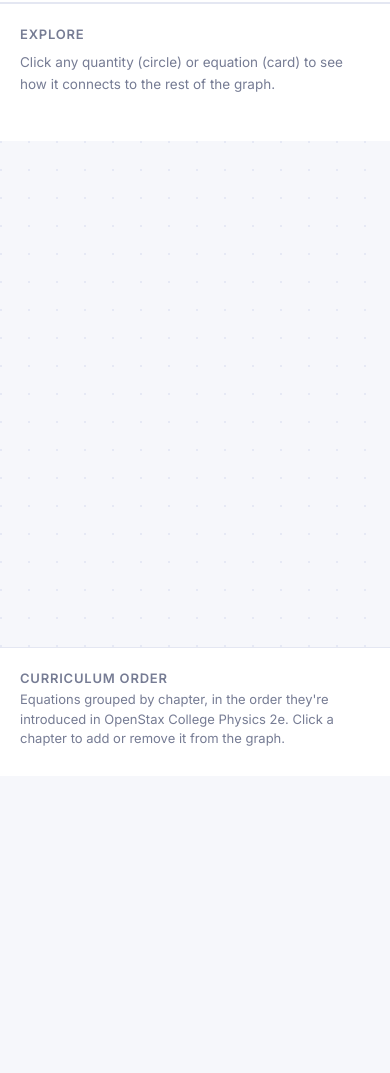
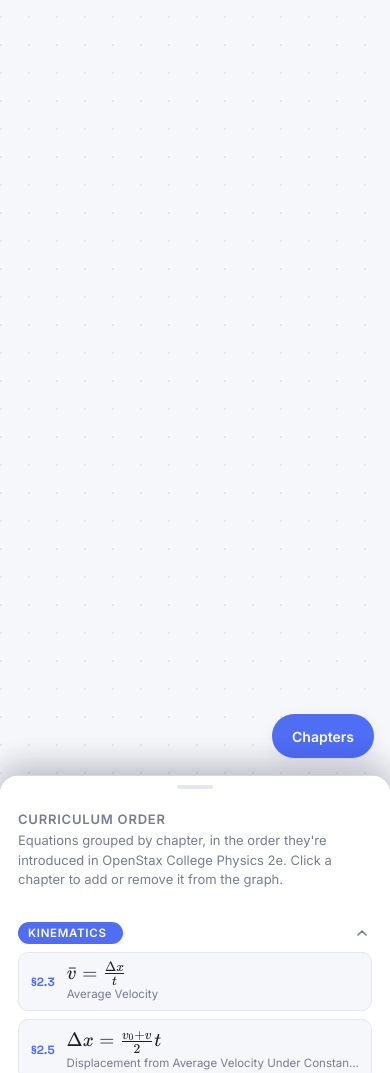
Before and after one commit to AnaCoda/OpenFormulaGraph, a plain HTML site: page explorer/index.html in a window 390 px wide. Shown: the part 68-1141 px from the top of the page. After the commit the page ends 844 px from the top, so only its background shows below. Drawn offline with nearby package versions, Linux system fonts and the light colour scheme; a script that the page names is missing; files whose address does not match are found by name.

Commit message:
Mobile temporary panes

```diff
--- a/explorer/app.js
+++ b/explorer/app.js
@@ -233,6 +233,9 @@ function explorer() {
     activeTopics: new Set(), // curriculum topics currently filtering/clustering the graph
     _userMoved: false, // true once the user has panned/zoomed, which stops the view auto-fitting
     expandedTopics: new Set(), // curriculum topics whose equation list is expanded in the panel
+    sheet: null, // null | 'detail' | 'chapters' mobile bottom panes
+    sheetFull: false, // true = sheet dragged/expanded past its peek height
+    _sheetDrag: null,
     _bundle: null,
     _graphData: null,
     _graph: null,
@@ -361,6 +364,7 @@ function explorer() {
       }
       this._activeIds = active;
       this._refreshHighlight();
+      if (this.isMobileShell()) this.openSheet("detail");
     },
 
     selectEquation(eqid) {
@@ -370,6 +374,7 @@ function explorer() {
       for (const v of Object.values(eq.variables)) active.add(`q:${v.quantity}`);
       this._activeIds = active;
       this._refreshHighlight();
+      if (this.isMobileShell()) this.openSheet("detail");
     },
 
     // Toggles a curriculum topic in/out of the multi-select filter
@@ -580,6 +585,57 @@ function explorer() {
       this.selected = null;
       this._activeIds = null;
       this._refreshHighlight();
+      this.closeSheet();
+    },
+
+    isMobileShell() {
+      return window.matchMedia("(max-width: 1100px)").matches;
+    },
+
+    openSheet(which) {
+      this.sheet = which;
+      this.sheetFull = false;
+    },
+
+    closeSheet() {
+      this.sheet = null;
+      this.sheetFull = false;
+    },
+
+    // Drags the handle on a bottom pane between peek, full, and dismissed
+    startSheetDrag(event) {
+      const sheetEl = event.currentTarget.closest("aside");
+      if (!sheetEl) return;
+      const startY = event.clientY;
+      const rect = sheetEl.getBoundingClientRect();
+      const startTranslate = rect.top - window.innerHeight + rect.height; // current translateY in px (0 = full open)
+      sheetEl.setPointerCapture(event.pointerId);
+      sheetEl.classList.add("dragging");
+
+      const onMove = (e) => {
+        const dy = Math.max(0, startTranslate + (e.clientY - startY));
+        sheetEl.style.setProperty("--sheet-y", `${dy}px`);
+      };
+      const onUp = (e) => {
+        sheetEl.removeEventListener("pointermove", onMove);
+        sheetEl.removeEventListener("pointerup", onUp);
+        sheetEl.classList.remove("dragging");
+        sheetEl.style.removeProperty("--sheet-y");
+
+        const finalTranslate = Math.max(0, startTranslate + (e.clientY - startY));
+        const height = rect.height || 1;
+        const peekTranslate = height * 0.58;
+
+        if (finalTranslate < peekTranslate * 0.5) {
+          this.sheetFull = true;
+        } else if (finalTranslate > peekTranslate * 1.25) {
+          this.closeSheet();
+        } else {
+          this.sheetFull = false;
+        }
+      };
+      sheetEl.addEventListener("pointermove", onMove);
+      sheetEl.addEventListener("pointerup", onUp);
     },
 
     _refreshHighlight() {
--- a/explorer/index.html
+++ b/explorer/index.html
@@ -2,7 +2,7 @@
 <html lang="en">
 <head>
   <meta charset="utf-8" />
-  <meta name="viewport" content="width=device-width, initial-scale=1" />
+  <meta name="viewport" content="width=device-width, initial-scale=1, viewport-fit=cover" />
   <title>OpenFormulaGraph Explorer</title>
 
   <link rel="preconnect" href="https://fonts.googleapis.com" />
@@ -20,8 +20,9 @@
     </div>
   </header>
 
-  <main class="layout">
+  <main class="layout" :class="{ 'sheet-open': sheet, 'sheet-full': sheetFull }" :data-sheet="sheet">
     <aside class="panel panel-body panel-explore">
+        <div class="sheet-handle" @pointerdown="startSheetDrag($event)"><span></span></div>
         <template x-if="!selected">
           <section class="panel-block hint">
             <h2>Explore</h2>
@@ -111,6 +112,7 @@
     <div id="curriculum-resizer" class="panel-resizer" title="Drag to resize"></div>
 
     <aside class="panel panel-body panel-curriculum">
+        <div class="sheet-handle" @pointerdown="startSheetDrag($event)"><span></span></div>
         <section class="panel-block">
           <h2>Curriculum order</h2>
           <p class="curriculum-hint">Equations grouped by chapter, in the order they're introduced in OpenStax College Physics 2e. Click a chapter to add or remove it from the graph.</p>
@@ -156,6 +158,8 @@
           </div>
         </section>
     </aside>
+    <div class="sheet-scrim" :class="{ visible: sheetFull }" @click="closeSheet()"></div>
+    <button class="fab-chapters" x-show="sheet !== 'chapters'" @click="openSheet('chapters')">Chapters</button>
   </main>
 
   <script src="https://cdn.jsdelivr.net/npm/force-graph/dist/force-graph.min.js"></script>
--- a/explorer/style.css
+++ b/explorer/style.css
@@ -20,11 +20,17 @@
 
 html, body {
   margin: 0;
-  height: 100%;
+  height: 100dvh;
   background: var(--bg-0);
   color: var(--text);
   font-family: var(--font-ui);
   overflow: hidden;
+}
+
+body {
+  display: flex;
+  flex-direction: column;
+  position: relative;
 }
 
 .topbar {
@@ -63,7 +69,8 @@ html, body {
 .layout {
   display: grid;
   grid-template-columns: var(--explore-width, 320px) 6px 1fr 6px var(--curriculum-width, 380px);
-  height: calc(100% - 62px);
+  flex: 1;
+  min-height: 0;
 }
 
 .graph {
@@ -97,6 +104,10 @@ html, body {
 
 .eq-card {
   position: absolute;
+  /* Without an explicit width, an absolutely-positioned box's shrink-to-fit width is bounded by
+     (containing block width - left), so the card's own title would rewrap as `left` changes while
+     dragging it toward an edge. max-content ties the width to the content instead. */
+  width: max-content;
   transform: translate(-50%, -50%) scale(var(--node-scale, 1));
   background: var(--bg-1);
   border: 1.5px solid var(--equation-border);
@@ -603,17 +614,121 @@ html, body {
   font-size: 13px;
 }
 
+.sheet-handle,
+.sheet-scrim,
+.fab-chapters {
+  display: none;
+}
+
 @media (max-width: 1100px) {
   .layout {
     grid-template-columns: 1fr;
-    /* The graph keeps the lion's share once the panels stack above and below it: cards are drawn
-       at a fixed, readable size, so a short band of graph shows only a row or two of equations. */
-    grid-template-rows: minmax(130px, 20vh) minmax(60vh, 1fr) minmax(130px, 22vh);
   }
   .panel-resizer {
     display: none;
   }
-  .panel {
-    border-top: 1px solid var(--panel-border);
+
+  .topbar {
+    position: absolute;
+    top: 0;
+    left: 0;
+    right: 0;
+    z-index: 3;
+    padding: 10px 16px;
+    background: rgba(255, 255, 255, 0.82);
+    backdrop-filter: blur(8px);
+    border-bottom-color: transparent;
+  }
+
+  .graph {
+    grid-area: 1 / 1;
+  }
+
+  .panel-explore,
+  .panel-curriculum {
+    position: fixed;
+    left: 0;
+    right: 0;
+    bottom: 0;
+    z-index: 5;
+    height: 88dvh;
+    border-radius: 18px 18px 0 0;
+    box-shadow: 0 -8px 32px rgba(30, 34, 54, 0.16);
+    padding: 0 18px calc(20px + env(safe-area-inset-bottom));
+    overscroll-behavior: contain;
+    transform: translateY(100%);
+    transition: transform 0.28s cubic-bezier(0.32, 0.72, 0, 1);
+    border-top: none;
+  }
+
+  .layout[data-sheet="detail"] .panel-explore,
+  .layout[data-sheet="chapters"] .panel-curriculum {
+    transform: translateY(var(--sheet-peek, 58%));
+  }
+
+  .layout.sheet-full[data-sheet="detail"] .panel-explore,
+  .layout.sheet-full[data-sheet="chapters"] .panel-curriculum {
+    transform: translateY(0);
+  }
+
+  .panel-explore.dragging,
+  .panel-curriculum.dragging {
+    transition: none;
+    transform: translateY(var(--sheet-y));
+  }
+
+  .sheet-handle {
+    display: block;
+    position: sticky;
+    top: 0;
+    width: 100%;
+    height: 22px;
+    background: inherit;
+    touch-action: none;
+    cursor: grab;
+  }
+
+  .sheet-handle span {
+    display: block;
+    width: 36px;
+    height: 4px;
+    margin: 9px auto 0;
+    border-radius: 999px;
+    background: var(--panel-border);
+  }
+
+  .sheet-scrim {
+    display: block;
+    position: fixed;
+    inset: 0;
+    z-index: 4;
+    background: rgba(20, 23, 38, 0.28);
+    opacity: 0;
+    pointer-events: none;
+    transition: opacity 0.28s ease;
+  }
+
+  .sheet-scrim.visible {
+    opacity: 1;
+    pointer-events: auto;
+  }
+
+  .fab-chapters {
+    display: block;
+    position: fixed;
+    right: 16px;
+    bottom: calc(18px + env(safe-area-inset-bottom));
+    z-index: 3;
+    min-height: 44px;
+    padding: 0 20px;
+    border: none;
+    border-radius: 999px;
+    background: var(--accent);
+    color: #fff;
+    font-family: var(--font-ui);
+    font-weight: 600;
+    font-size: 14px;
+    box-shadow: var(--shadow);
+    cursor: pointer;
   }
 }
```
